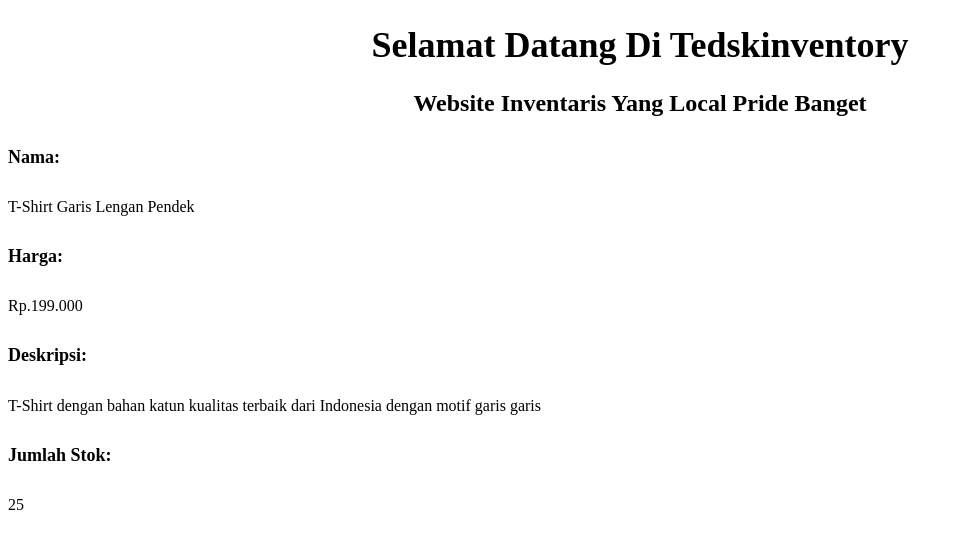
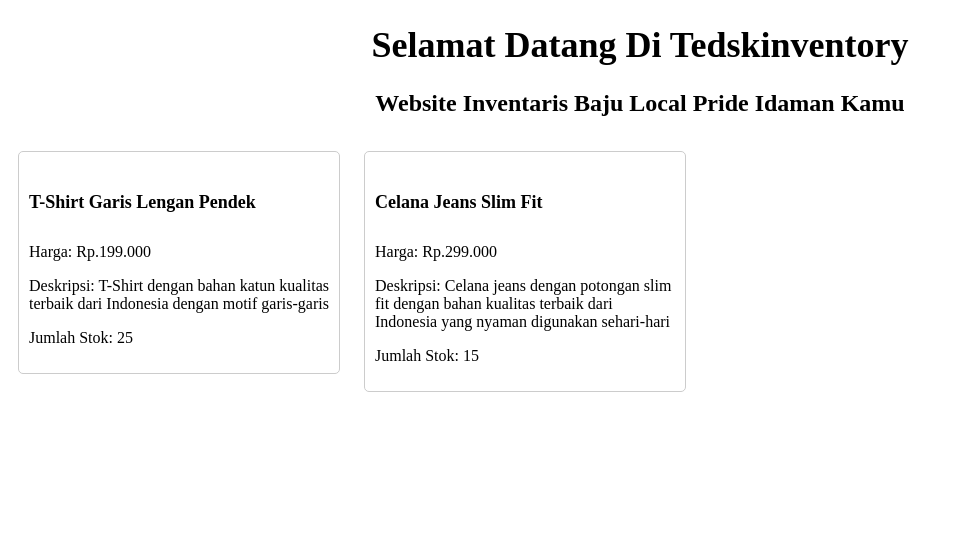
Before and after one commit to tedskiii/tedskinventory, a Django app: page /main/ in a window 1280 px wide. Shown: the top 549 px of the page, without its empty margins (0-962 px from the left). Run offline with Django 4.2, Linux system fonts and the light colour scheme.

Commit message:
Menambahkan UI Cards supaya terlihat lebih rapih

```diff
--- a/main/templates/main.html
+++ b/main/templates/main.html
@@ -20,30 +20,30 @@ h5 {
       color: #000000;
     }
 
-p {
-  font-size: 16px;
-  color: #000000;
-  margin: 5px 0;
-}
-
-p.variable {
-  color: #000000;
-  font-weight: bold;
+    .card {
+      width: 300px;
+      margin: 10px;
+      border: 1px solid #ccc;
+      border-radius: 5px;
+      padding: 10px;
+      text-align: left;
+      display: inline-block;
+      vertical-align: top;
     }
   </style>
 </head>
 <body>
     <h1>Selamat Datang Di Tedskinventory</h1>
 
-    <h3>Website Inventaris Yang Local Pride Banget</h3>
+    <h3>Website Inventaris Baju Local Pride Idaman Kamu</h3>
 
-    <h5>Nama: </h5><!-- Name -->
-    <p>{{ name }}</p>
-    <h5>Harga: </h5><!-- Price -->
-    <p>{{ price }}</p>
-    <h5>Deskripsi: </h5><!-- Description -->
-    <p>{{ description }}</p>
-    <h5>Jumlah Stok: </h5><!-- Amount -->
-    <p>{{ amount }}</p>
+    {% for product in products %}
+    <div class="card">
+      <h5>{{ product.name }}</h5>
+      <p>Harga: {{ product.price }}</p>
+      <p>Deskripsi: {{ product.description }}</p>
+      <p>Jumlah Stok: {{ product.amount }}</p>
+    </div>
+    {% endfor %}
 </body>
 </html>
--- a/main/views.py
+++ b/main/views.py
@@ -2,11 +2,23 @@ from django.shortcuts import render
 
 # Create your views here.
 def show_main(request):
+    products = [
+        {
+            'name': 'T-Shirt Garis Lengan Pendek',
+            'price': 'Rp.199.000',
+            'description': 'T-Shirt dengan bahan katun kualitas terbaik dari Indonesia dengan motif garis-garis',
+            'amount': 25
+        },
+        {
+            'name': 'Celana Jeans Slim Fit',
+            'price': 'Rp.299.000',
+            'description': 'Celana jeans dengan potongan slim fit dengan bahan kualitas terbaik dari Indonesia yang nyaman digunakan sehari-hari',
+            'amount': 15
+        }
+    ]
+
     context = {
-        'name': 'T-Shirt Garis Lengan Pendek',
-        'price': 'Rp.199.000',
-        'description': 'T-Shirt dengan bahan katun kualitas terbaik dari Indonesia dengan motif garis garis',
-        'amount': 25
+        'products': products
     }
 
     return render(request, "main.html", context)
```
Lines whose indentation alone changed are shown as unchanged.
